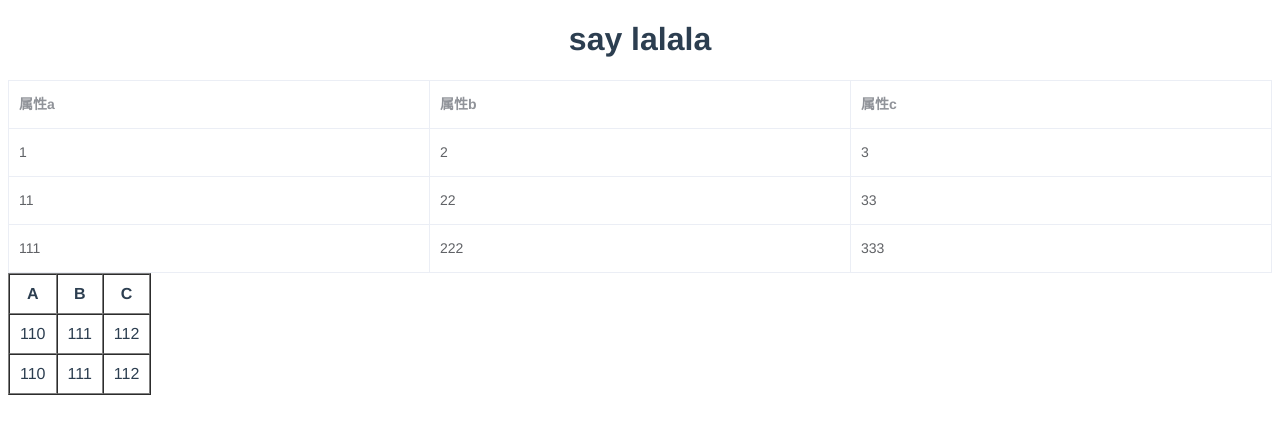
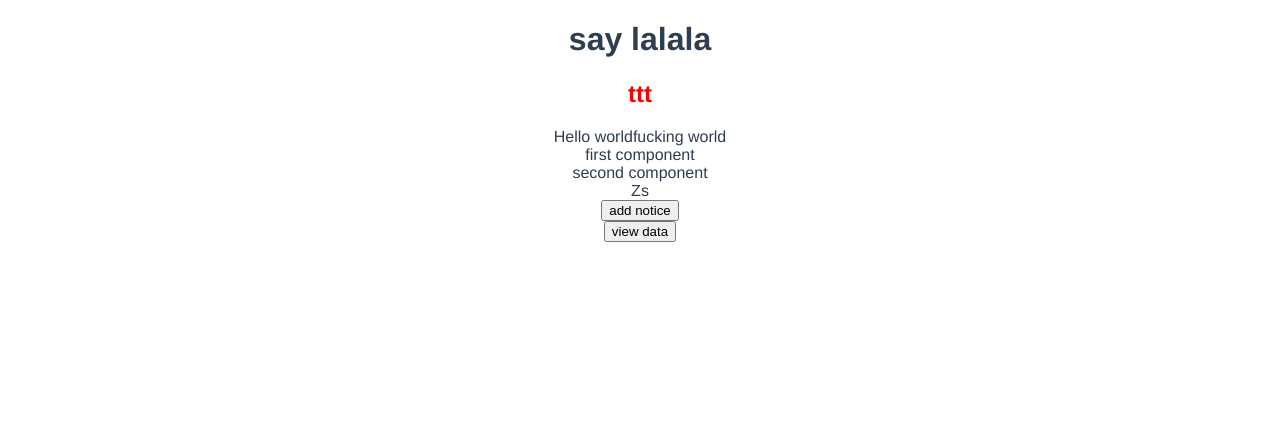
Before and after one commit to hyperbajie/testfield, a Vue app: page /#/ in a window 1280 px wide. Shown: the top 434 px of the page. Built offline with nearby package versions, Linux system fonts and the light colour scheme.

Commit message:
feat: temporary commit

```diff
--- a/package.json
+++ b/package.json
@@ -10,6 +10,7 @@
     "core-js": "^3.6.5",
     "element-ui": "^2.15.6",
     "vue": "^2.6.11",
+    "vue-promised": "^2.2.0",
     "vue-router": "^3.2.0"
   },
   "devDependencies": {
--- /dev/null
+++ b/src/components/comfirst.vue
@@ -0,0 +1,11 @@
+<template>
+    <div>
+        first component
+    </div>
+</template>
+
+<script>
+export default {
+
+}
+</script>
--- /dev/null
+++ b/src/components/comsecond.vue
@@ -0,0 +1,11 @@
+<template>
+    <div>
+        second component
+    </div>
+</template>
+
+<script>
+export default {
+
+}
+</script>
--- /dev/null
+++ b/src/components/father.vue
@@ -0,0 +1,24 @@
+<template>
+  <div
+    style="
+      width: 100%;
+      height: 100%;
+      position: fixed;
+      top: 0;
+      background-color: rgba(0, 0, 0, 0.5);
+    "
+    @click="handleClick"
+  >
+    i'm father
+  </div>
+</template>
+
+<script>
+export default {
+    methods: {
+        handleClick() {
+            document.body.removeChild(this.$el);
+        }
+    }
+};
+</script>
--- /dev/null
+++ b/src/directives/changecolor.js
@@ -0,0 +1,10 @@
+export default {
+    id: "changecolor",
+    bind: function (el) {
+        // console.log("el bind");
+    },
+    inserted: function (el) {
+        // console.log("el inserted", el);
+        el.style.color= "red"
+    }
+}
--- /dev/null
+++ b/src/install.js
@@ -0,0 +1,9 @@
+import comfirst from "@/components/comfirst";
+import comsecond from "@/components/comsecond";
+
+export default {
+    install(vue) {
+        vue.component("ComFirst", comfirst);
+        vue.component("ComSecond", comsecond);
+    }
+}
--- a/src/main.js
+++ b/src/main.js
@@ -3,11 +3,17 @@ import App from './App.vue'
 import router from './router'
 import Element from 'element-ui'
 import "element-ui/lib/theme-chalk/index.css";
-
+import SelfInstall from "./install";
 Vue.config.productionTip = false
 
 Vue.use(Element);
 
+Vue.use(SelfInstall);
+// Vue.directive("change", changecolor);
+
+Vue.filter("lower", function(value) {
+  return value.charAt(0).toLowerCase() + value.slice(1);
+});
 new Vue({
   router,
   render: h => h(App)
--- /dev/null
+++ b/src/mixin/name.js
@@ -0,0 +1,7 @@
+export default {
+    data() {
+        return {
+            name: "zs"
+        }
+    }
+}
--- a/src/views/Home.vue
+++ b/src/views/Home.vue
@@ -1,65 +1,89 @@
 <template>
   <div>
     <h1>say lalala</h1>
-    <el-table :data="tableData" border @header-contextmenu="handle111">
-      <el-table-column label="属性a" prop="a"></el-table-column>
-      <el-table-column label="属性b" prop="b"></el-table-column>
-      <el-table-column label="属性c" prop="c"></el-table-column>
-    </el-table>
-    <table cellspacing="0" cellpadding="0" border="1">
-      <tr>
-        <th>A</th>
-        <th>B</th>
-        <th>C</th>
-      </tr>
-      <tr>
-        <td>110</td>
-        <td>111</td>
-        <td>112</td>
-      </tr>
-      <tr>
-        <td>110</td>
-        <td>111</td>
-        <td>112</td>
-      </tr>
-    </table>
+    <h2 v-change="11">ttt</h2>
+    <span>{{ msg | capitalize }}</span>
+    <span>{{ msg2 | lower }}</span>
+
+    <com-first></com-first>
+    <com-second></com-second>
+
+    <span>{{ name | capitalize }}</span>
+
+    <div>
+      <button @click="handleAddNotice">add notice</button>
+    </div>
+    <div>
+      <button @click="handleClickViewData">view data</button>
+    </div>
   </div>
 </template>
 
 <script>
+import Vue from "vue";
+import Father from "@/components/father";
+import changecolor from "@/directives/changecolor.js";
+import Name from "@/mixin/name.js";
 export default {
+  mixins: [Name],
   data() {
     return {
-      tableData: [
-        {
-          a: 1,
-          b: 2,
-          c: 3,
-        },
-        {
-          a: 11,
-          b: 22,
-          c: 33,
-        },
-        {
-          a: 111,
-          b: 222,
-          c: 333,
-        },
-      ],
+      msg: "hello world",
+      msg2: "Fucking world",
     };
   },
+  directives: {
+    change: changecolor,
+  },
+  filters: {
+    capitalize: function (value) {
+      if (!value) return "";
+      value = value.toString();
+      return value.charAt(0).toUpperCase() + value.slice(1);
+    },
+  },
   methods: {
-    handle111: function (column, event) {
-      console.log("column:", column);
-      console.log("event:", event);
+    handleClickBtn() {
+      console.log("click event");
+      let Profile = Vue.extend(Father);
+      let div = document.createElement("div");
+      div.setAttribute("id", "mount-point");
+      document.body.appendChild(div);
+      new Profile().$mount("#mount-point");
     },
+    handleClickHide() {},
+    handleAddNotice() {
+      // let renderF = Vue.compile("<p>{{firstName}}-{{secondName}}</p>");
+      // let Profile = Vue.extend({
+      //   render: renderF,
+      //   data() {
+      //     return {
+      //       firstName: "joe",
+      //       secondName: "johnson",
+      //     };
+      //   },
+      // });
+      let Profile = Vue.extend(Father);
+      let div = document.createElement("div");
+      div.setAttribute("id", "app2");
+      let nodeNew = new Profile();
+      document.body.appendChild(div);
+      nodeNew.$mount("#app2");
+      setTimeout(() => {
+        document.body.removeChild(nodeNew.$el);
+      }, 3000);
+
+    },
+    handleClickViewData() {
+      alert(this.msg);
+    }
   },
 };
 </script>
 
 <style scoped>
-th, td {
+th,
+td {
   padding: 10px;
 }
 </style>
```
Also changed, not shown: 1 other file (tests, documents, lock files or other folders).
